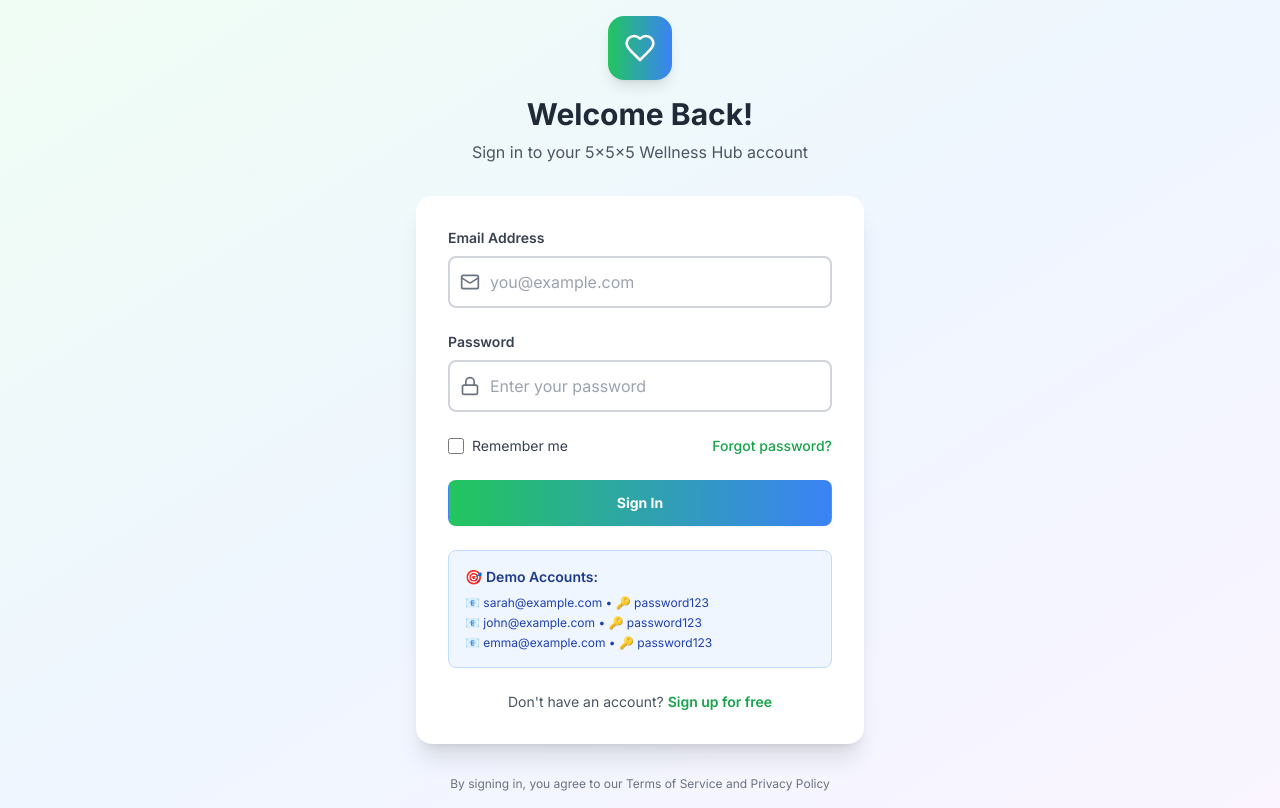
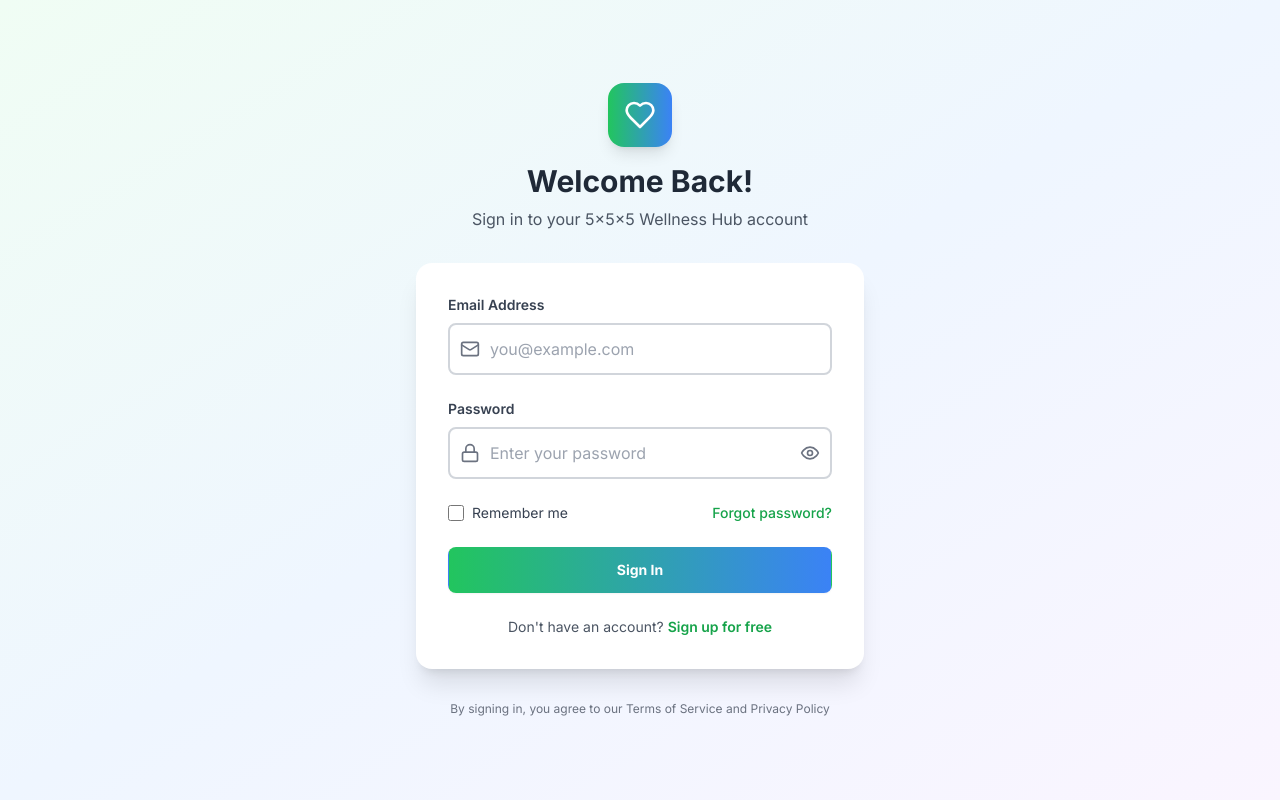
Before and after one commit to Zalotleh/wellness_hub, a Next.js app: page /login in a window 1280 px wide. Built offline with nearby package versions, Linux system fonts and the light colour scheme.

Commit message:
ux: add password show/hide toggle, remove demo accounts box from login

```diff
--- a/app/(auth)/login/page.tsx
+++ b/app/(auth)/login/page.tsx
@@ -4,7 +4,7 @@ import { useState } from 'react';
 import { signIn } from 'next-auth/react';
 import { useRouter } from 'next/navigation';
 import Link from 'next/link';
-import { Heart, Mail, Lock, Loader2, AlertCircle } from 'lucide-react';
+import { Heart, Mail, Lock, Loader2, AlertCircle, Eye, EyeOff } from 'lucide-react';
 
 export default function LoginPage() {
   const router = useRouter();
@@ -14,6 +14,7 @@ export default function LoginPage() {
   });
   const [isLoading, setIsLoading] = useState(false);
   const [error, setError] = useState('');
+  const [showPassword, setShowPassword] = useState(false);
 
   const handleChange = (e: React.ChangeEvent<HTMLInputElement>) => {
     setFormData({
@@ -126,13 +127,20 @@ export default function LoginPage() {
                 <input
                   id="password"
                   name="password"
-                  type="password"
+                  type={showPassword ? 'text' : 'password'}
                   required
                   value={formData.password}
                   onChange={handleChange}
-                  className="block w-full pl-10 pr-3 py-3 border-2 border-gray-300 dark:border-gray-600 dark:bg-gray-700 dark:text-white rounded-lg focus:ring-2 focus:ring-green-500 focus:border-transparent transition-colors placeholder:text-gray-400 dark:placeholder:text-gray-500"
+                  className="block w-full pl-10 pr-10 py-3 border-2 border-gray-300 dark:border-gray-600 dark:bg-gray-700 dark:text-white rounded-lg focus:ring-2 focus:ring-green-500 focus:border-transparent transition-colors placeholder:text-gray-400 dark:placeholder:text-gray-500"
                   placeholder="Enter your password"
                 />
+                <button
+                  type="button"
+                  onClick={() => setShowPassword(!showPassword)}
+                  className="absolute inset-y-0 right-0 pr-3 flex items-center text-gray-500 dark:text-gray-400 hover:text-gray-700 dark:hover:text-gray-200"
+                >
+                  {showPassword ? <EyeOff className="h-5 w-5" /> : <Eye className="h-5 w-5" />}
+                </button>
               </div>
             </div>
 
@@ -178,18 +186,6 @@ export default function LoginPage() {
             </button>
           </form>
 
-          {/* Demo Accounts */}
-          <div className="mt-6 p-4 bg-blue-50 dark:bg-blue-900/20 border border-blue-200 dark:border-blue-800 rounded-lg">
-            <p className="text-sm font-semibold text-blue-900 dark:text-blue-300 mb-2">
-              🎯 Demo Accounts:
-            </p>
-            <div className="space-y-1 text-xs text-blue-800 dark:text-blue-300">
-              <p>📧 sarah@example.com • 🔑 password123</p>
-              <p>📧 john@example.com • 🔑 password123</p>
-              <p>📧 emma@example.com • 🔑 password123</p>
-            </div>
-          </div>
-
           {/* Sign Up Link */}
           <div className="mt-6 text-center">
             <p className="text-sm text-gray-600 dark:text-gray-300">
```
